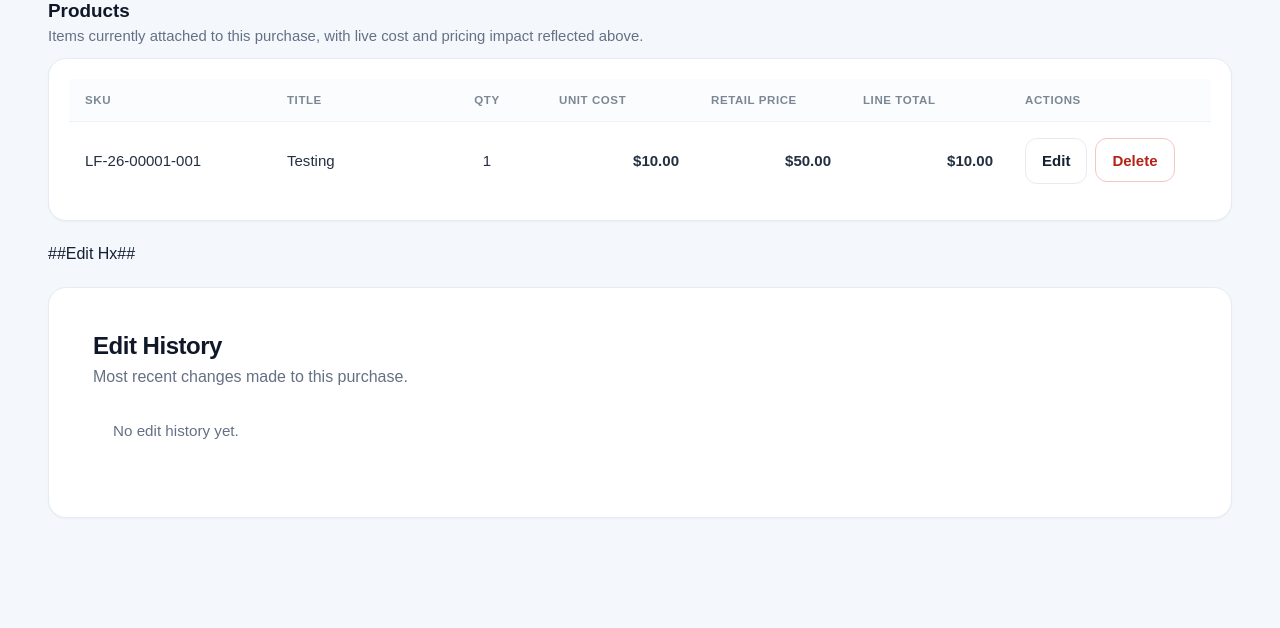
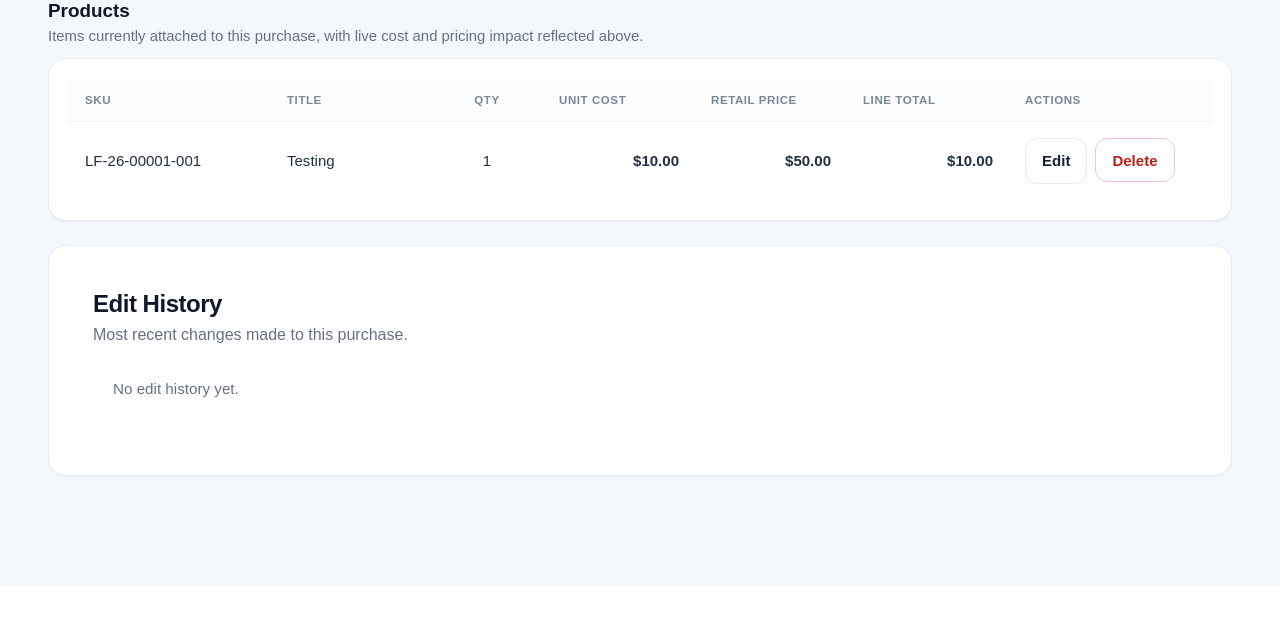
Before and after one commit to Lorisa-CSM/buyback-app, a Django app: page /purchase/1/ in a window 1280 px wide. Shown: the part 831-1459 px from the top of the page. After the commit the page ends 1309 px from the top, so only its background shows below. Run offline with Django 5.2, Linux system fonts and the light colour scheme; a user stored in the database is signed in; data comes from the database, SQL or seed files in the repository; data that the repository does not hold is empty.

Commit message:
Correct title for edit history

```diff
--- a/purchases/templates/purchases/purchase_detail.html
+++ b/purchases/templates/purchases/purchase_detail.html
@@ -828,7 +828,7 @@
     </section>
 
 
-##Edit Hx##
+
 <div class="card" style="margin-top: 24px;">
     <div class="card-body">
         <h2 class="section-title" style="font-size: 24px; margin-bottom: 8px;">Edit History</h2>
```
